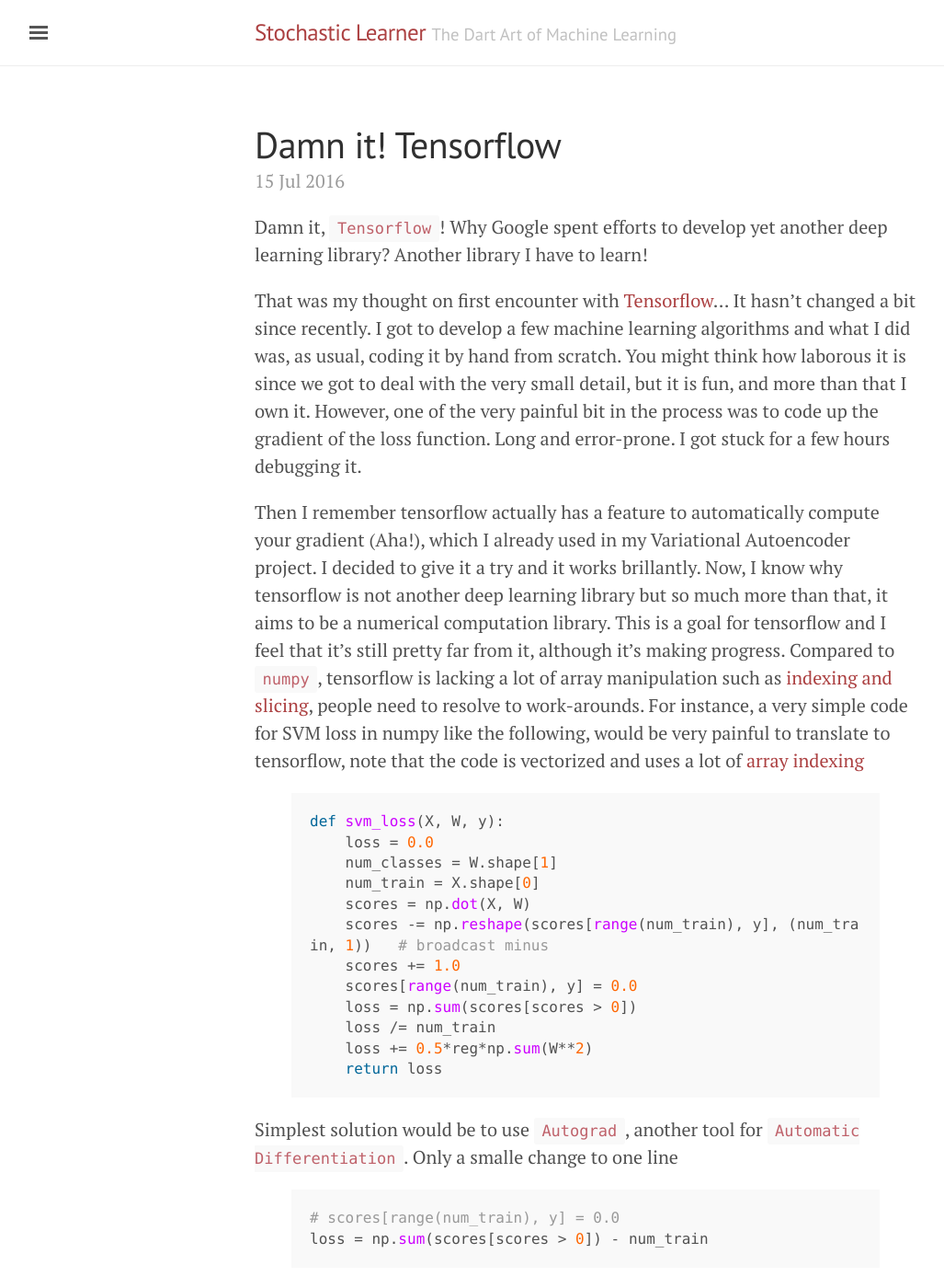
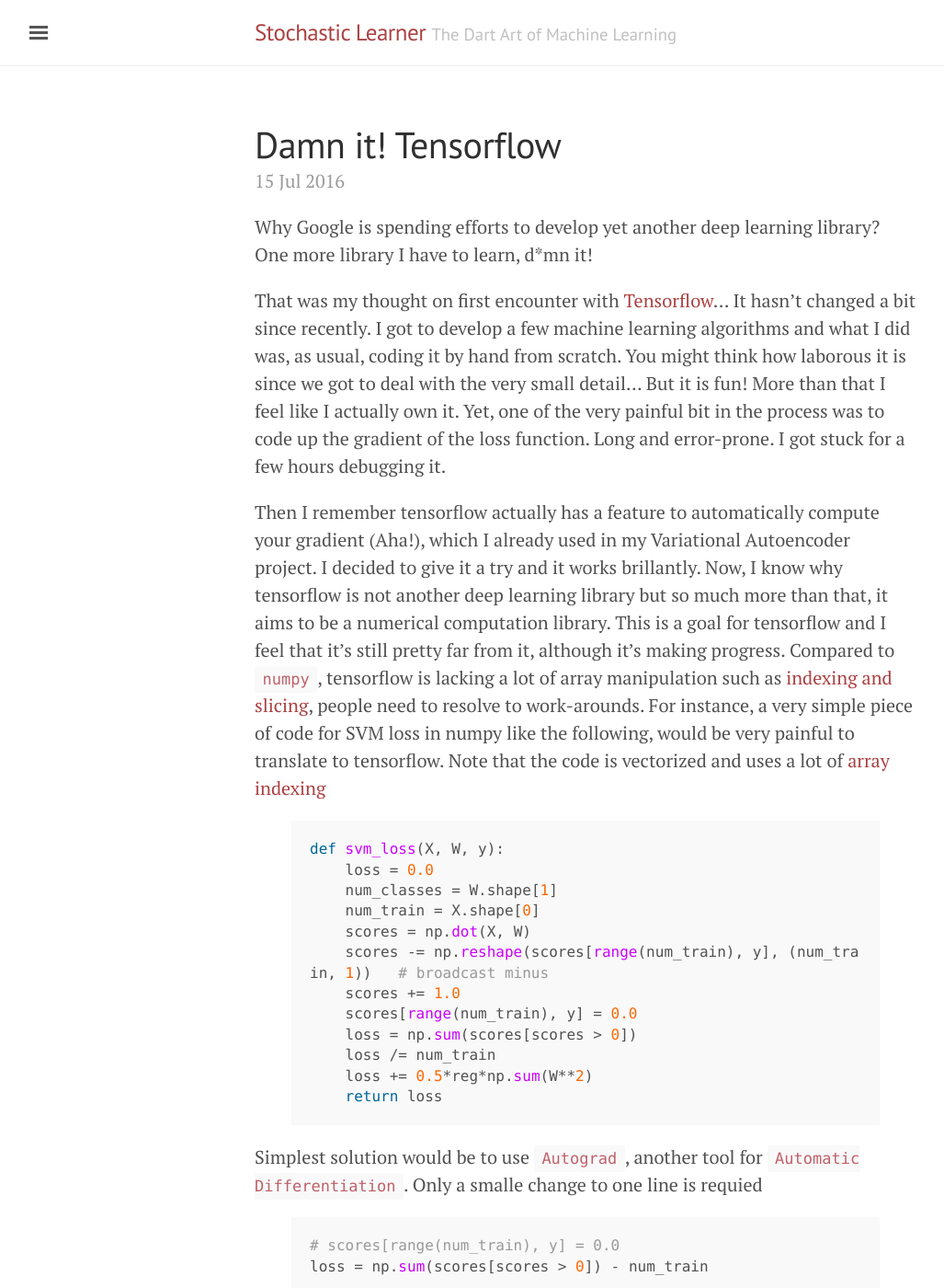
Before and after one commit to anhtu/Tu-Ng-blog, a Jekyll site: the page built from _posts/2016-07-15-damn-it-tensorflow.md, in a window 1280 px wide and 1400 px high. Shown: the whole window at 92% size, without its empty margins (3-1030 px from the left). Built offline with Jekyll 4.4.1, drawn with Linux system fonts in a browser that asks for light colours; comment, search, counter and statistics services are not loaded.

Commit message:
Change to post

```diff
--- a/_posts/2016-07-15-damn-it-tensorflow.md
+++ b/_posts/2016-07-15-damn-it-tensorflow.md
@@ -9,11 +9,11 @@
 comments: true
 ---
 
-Damn it, `Tensorflow`! Why Google spent efforts to develop yet another deep learning library? Another library I have to learn!
+Why Google is spending efforts to develop yet another deep learning library? One more library I have to learn, d*mn it!
 
-That was my thought on first encounter with [Tensorflow](https://www.tensorflow.org/)... It hasn't changed a bit since recently. I got to develop a few machine learning algorithms and what I did was, as usual, coding it by hand from scratch. You might think how laborous it is since we got to deal with the very small detail, but it is fun, and more than that I own it. However, one of the very painful bit in the process was to code up the gradient of the loss function. Long and error-prone. I got stuck for a few hours debugging it.
+That was my thought on first encounter with [Tensorflow](https://www.tensorflow.org/)... It hasn't changed a bit since recently. I got to develop a few machine learning algorithms and what I did was, as usual, coding it by hand from scratch. You might think how laborous it is since we got to deal with the very small detail... But it is fun! More than that I feel like I actually own it. Yet, one of the very painful bit in the process was to code up the gradient of the loss function. Long and error-prone. I got stuck for a few hours debugging it.
 
-Then I remember tensorflow actually has a feature to automatically compute your gradient (Aha!), which I already used in my Variational Autoencoder project. I decided to give it a try and it works brillantly. Now, I know why tensorflow is not another deep learning library but so much more than that, it aims to be a numerical computation library. This is a goal for tensorflow and I feel that it's still pretty far from it, although it's making progress. Compared to `numpy`, tensorflow is lacking a lot of array manipulation such as [indexing and slicing](https://github.com/tensorflow/tensorflow/issues/206), people need to resolve to work-arounds. For instance, a very simple code for SVM loss in numpy like the following, would be very painful to translate to tensorflow, note that the code is vectorized and uses a lot of [array indexing](https://docs.scipy.org/doc/numpy/reference/arrays.indexing.html)
+Then I remember tensorflow actually has a feature to automatically compute your gradient (Aha!), which I already used in my Variational Autoencoder project. I decided to give it a try and it works brillantly. Now, I know why tensorflow is not another deep learning library but so much more than that, it aims to be a numerical computation library. This is a goal for tensorflow and I feel that it's still pretty far from it, although it's making progress. Compared to `numpy`, tensorflow is lacking a lot of array manipulation such as [indexing and slicing](https://github.com/tensorflow/tensorflow/issues/206), people need to resolve to work-arounds. For instance, a very simple piece of code for SVM loss in numpy like the following, would be very painful to translate to tensorflow. Note that the code is vectorized and uses a lot of [array indexing](https://docs.scipy.org/doc/numpy/reference/arrays.indexing.html)
 
 {% highlight python %}
 def svm_loss(X, W, y):
@@ -30,7 +30,7 @@
     return loss
 {% endhighlight %}
 
-Simplest solution would be to use [`Autograd`](https://github.com/HIPS/autograd), another tool for `Automatic Differentiation`. Only a smalle change to one line
+Simplest solution would be to use [`Autograd`](https://github.com/HIPS/autograd), another tool for `Automatic Differentiation`. Only a smalle change to one line is requied
 
 {% highlight python %}
 # scores[range(num_train), y] = 0.0
```
